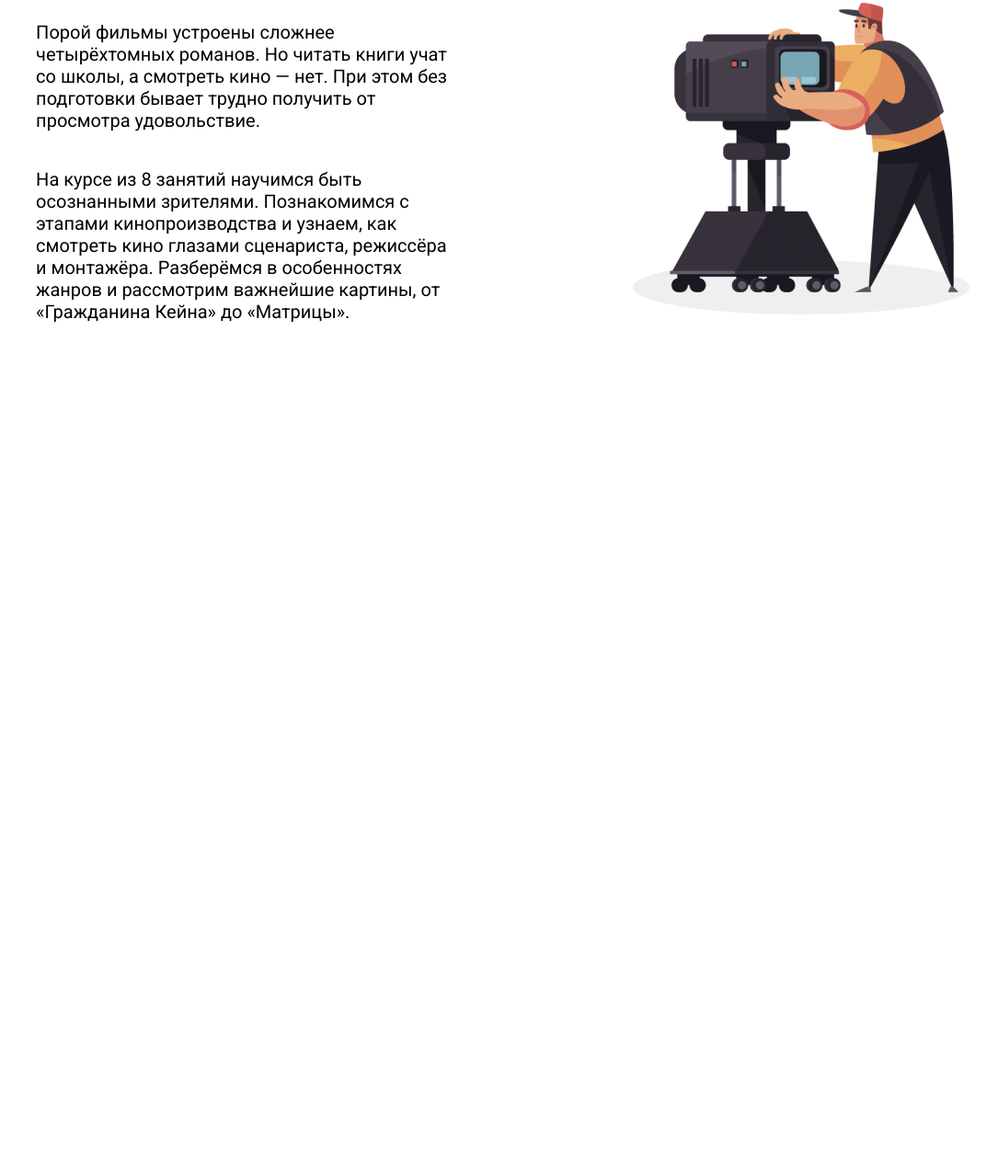
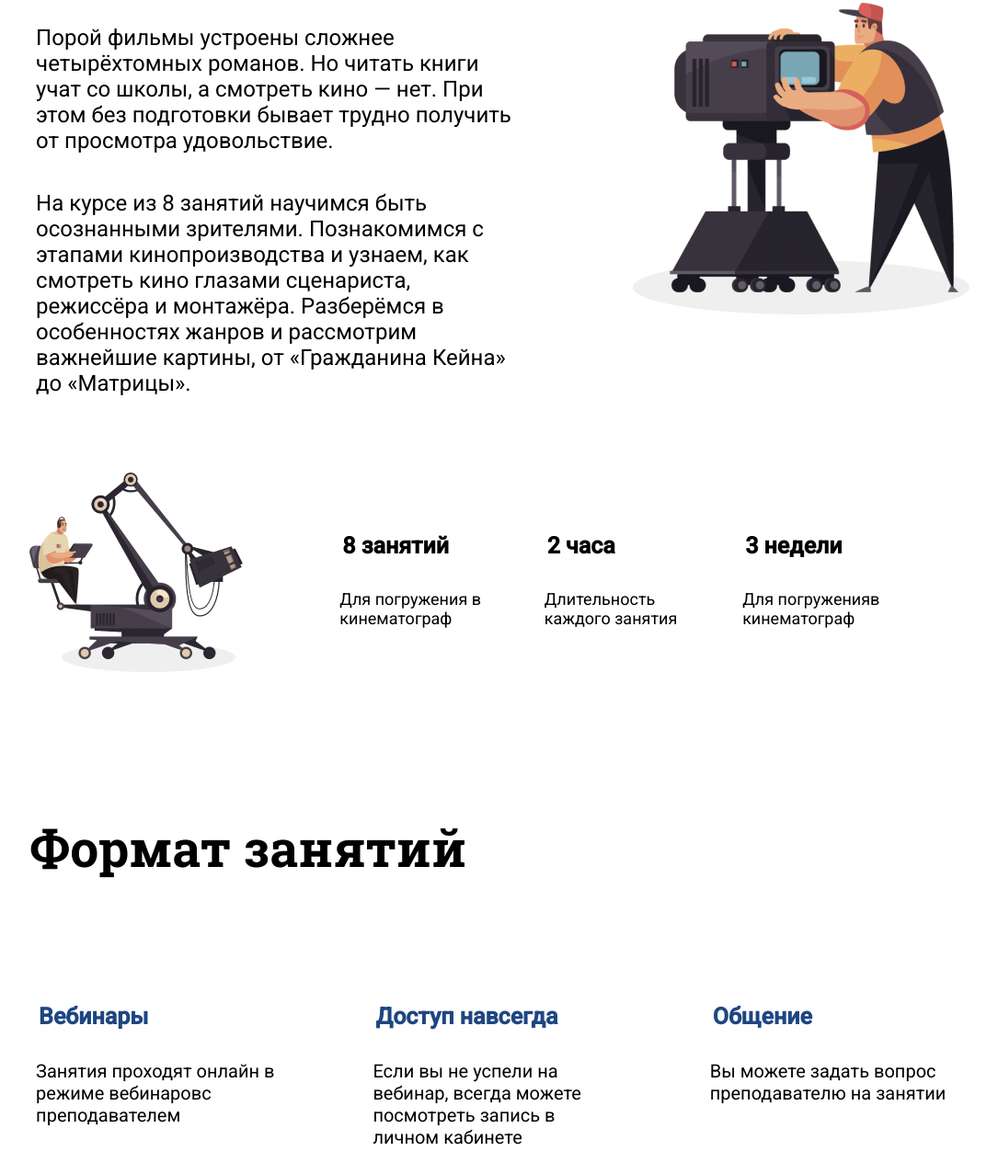
Before and after one commit to Rufat244/project-M1, a plain HTML site: page index.html in a window 1280 px wide. Shown: the part 1064-2341 px from the top of the page at 92% size, without its empty margins (77-1162 px from the left). Before the commit the page ends 1463 px from the top, so only its background shows below. Drawn offline with Linux system fonts and the light colour scheme.

Commit message:
create new blocks in indext.html and some changes style.css

```diff
--- a/index.html
+++ b/index.html
@@ -60,6 +60,47 @@
                     </div>
                 </div>
             </article>
+            <article>
+                <div class="averagebox">
+                    <div class="Director">
+                        <img id="director" src="image/director.png" alt="Director">
+                        <img id="shadow3" src="image/shadow3.png" alt="Shadow" >
+                    </div>
+                    <div class="period">
+                        <div>
+                            <h4>8 занятий </h4>
+                            <p>Для погружения в кинематограф</p>
+                        </div>
+                        <div>
+                            <h4>2 часа</h4>
+                            <p>Длительность каждого занятия</p>
+                        </div>
+                        <div>
+                            <h4>3 недели</h4>
+                            <p>Для погруженияв кинематограф</p>
+                        </div>
+                    </div>
+                </div>
+            </article>
+        </section>
+        <section>
+            <article>
+                <h2>Формат занятий</h2>
+                <div class="webinar">
+                    <div>
+                        <h4>Вебинары</h4>
+                        <p>Занятия проходят онлайн в режиме вебинаровс преподавателем</p>
+                    </div>
+                    <div>
+                        <h4>Доступ навсегда</h4>
+                        <p>Если вы не успели на вебинар, всегда можете посмотреть запись в личном кабинете</p>
+                    </div>
+                    <div>
+                        <h4>Общение</h4>
+                        <p>Вы можете задать вопрос преподавателю на занятии</p>
+                    </div>
+                </div>
+            </article>
         </section>
     </main>
 
--- a/style.css
+++ b/style.css
@@ -74,10 +74,10 @@ h2 {
     font-family: 'Roboto Slab', serif;
 }
 .movies {
-    width: 50%;
+    width: 57%;
 }
 .movietext1 {
-
+    font-size: 24px;
     margin-bottom: 40px;
 }
 .middle {
@@ -96,3 +96,40 @@ h2 {
     position: relative;
 
 }
+.averagebox {
+    display: flex;
+    margin-top: 4%;
+}
+#director {
+    position: absolute;
+    z-index: 1;
+}
+#shadow3 {
+    position: relative;
+    margin-top: 185px;
+    margin-left: 35px;
+}
+.period {
+    display: flex;
+    margin-left: 10%;
+    margin-top: 3%;
+    margin-right: 7%;
+}
+h4 {
+    font-size: 25px;
+    margin-left: 10px;
+}
+.period p{
+    font-size: 18px;
+}
+.webinar {
+    display: flex;
+    justify-content: space-between;
+    margin-top: 100px;
+}
+.webinar h4 {
+    color: #1E4681;
+}
+.webinar div {
+    width: 31%;
+}
```
Also changed, not shown: image/director.png (added), image/shadow3.png (added).
